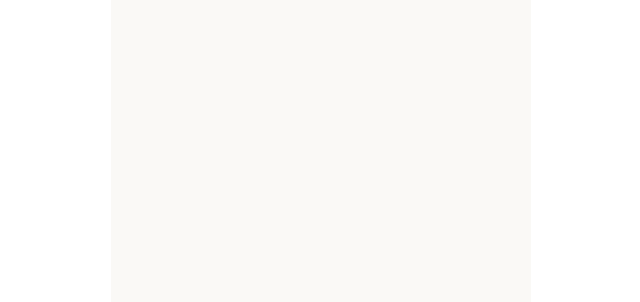
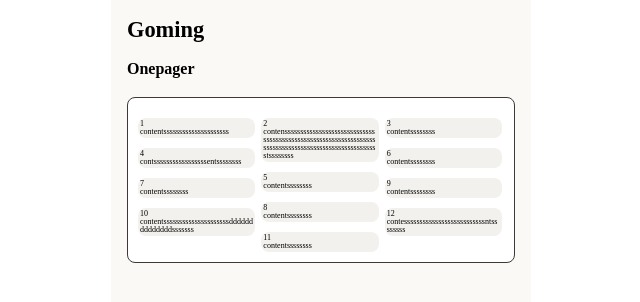
Before and after one commit to bsideproject/14_3_FE, a React (Create React App) app: page /onepager in a window 1280 px wide. Before the commit this address had no page. Shown: the top 302 px of the page, without its empty margins (319-959 px from the left). Built offline with nearby package versions, Linux system fonts and the light colour scheme; a web font is replaced by a local one.

Commit message:
onepager masonry-css 추가
gutter 형태 onepager 추가

```diff
--- a/package.json
+++ b/package.json
@@ -16,6 +16,7 @@
     "react": "^18.2.0",
     "react-custom-scrollbars-2": "^4.5.0",
     "react-dom": "^18.2.0",
+    "react-masonry-css": "^1.0.16",
     "react-router-dom": "^6.8.2",
     "react-scripts": "5.0.1",
     "react-select": "^5.7.2",
--- a/src/App.tsx
+++ b/src/App.tsx
@@ -14,6 +14,7 @@ function App() {
       <Link to="/lost-info">lostinfo</Link><br/>
       <Link to="/withdrawal">회원탈퇴</Link><br/>
       <Link to="/main">메인화면(미완료)</Link><br/>
+      <Link to="/onepager">원페이저(미완료)</Link><br/>
     </div>
   );
 }
--- /dev/null
+++ b/src/assets/pages/onepager/onepagermain.css
@@ -0,0 +1,35 @@
+.onepager-wrap{
+  margin-top: 20px;
+  position: relative;
+  background-color: #FFFFFF;
+  border-radius: 8px;
+  padding-top: 20px;
+  border: 1px solid var(--wgray12);
+}
+
+.my-masonry-grid {
+  /*display: -webkit-box; /* Not needed if autoprefixing */
+  /*display: -ms-flexbox; /* Not needed if autoprefixing */
+  display: flex;
+  /*margin-left: -16px; /*gutter size offset */
+  width: 340px; /* gutter 사이즈 */
+}
+.my-masonry-grid_column {
+  padding-left: 10px; /* gutter size */
+  background-clip: padding-box;
+}
+
+/* Style your items */
+.my-masonry-grid_column > div {
+  width: 100%;
+  background: var(--wgray03);
+  margin-bottom: 10px;
+  font-size: 8px;
+  border-radius: 8px;
+  padding: 2px;
+}
+.my-masonry-grid_column > div p {
+}
+.word-wrap-break-word{
+  word-wrap:break-word;
+}
--- a/src/index.tsx
+++ b/src/index.tsx
@@ -11,6 +11,7 @@ import GlobalStyle from 'assets/GlobalStyles'
 import MyPageCategoryList from "pages/mypage/MyPageCategoryList";
 import WithdrawalMain from "pages/mypage/WithdrawalMain";
 import MainContent from "pages/MainContent";
+import OnePagerMain from "pages/onpager/OnePagerMain";
 
 const root = ReactDOM.createRoot(
   document.getElementById("root") as HTMLElement
@@ -31,6 +32,8 @@ root.render(
             <Route path="/password-check" element={<PasswordCheck />} />
             <Route path="/withdrawal" element={<WithdrawalMain />} />
             <Route path="/main" element={<MainContent />} />
+            <Route path="/onepager" element={<OnePagerMain />} />
+
           </Routes>
 
         </div>
--- /dev/null
+++ b/src/pages/onpager/OnePagerMain.tsx
@@ -0,0 +1,42 @@
+import Masonry from 'react-masonry-css'
+import 'assets/pages/onepager/onepagermain.css'
+import DefaultHeader from 'components/auth/DefaultHeader'
+const testData = [
+  {index: 1, content: 'contentsssssssssssssssssssss'},
+  {index: 2, content: 'contensssssssssssssssssssssssssssssssssssssssssssssssssssssssssssssssssssssssssssssssssssssssssssssssssssssstssssssss'},
+  {index: 3, content: 'contentssssssss'},
+  {index: 4, content: 'contsssssssssssssssssentssssssss'},
+  {index: 5, content: 'contentssssssss'},
+  {index: 6, content: 'contentssssssss'},
+  {index: 7, content: 'contentssssssss'},
+  {index: 8, content: 'contentssssssss'},
+  {index: 9, content: 'contentssssssss'},
+  {index: 10, content: 'contentsssssssssssssssssssssddddddddddddddsssssss'},
+  {index: 11, content: 'contentssssssss'},
+  {index: 12, content: 'contessssssssssssssssssssssssssntssssssss'},
+]
+const OnePagerMain = () => {
+  return (
+    <>
+      <DefaultHeader />
+      <h1 style={{marginTop: '20px'}}>Onepager</h1>
+      <div className='onepager-wrap'>
+        <Masonry
+          breakpointCols={3}                          //컬럼수
+          className="my-masonry-grid"
+          columnClassName="my-masonry-grid_column">
+          {
+            testData.map(item => (
+              <div key={item.index}>
+                <p className='word-wrap-break-word'>{item.index}</p>
+                <p className='word-wrap-break-word'>{item.content}</p>
+              </div>
+            ))
+          }
+        </Masonry>
+
+      </div>
+    </>
+  )
+}
+export default OnePagerMain
```
